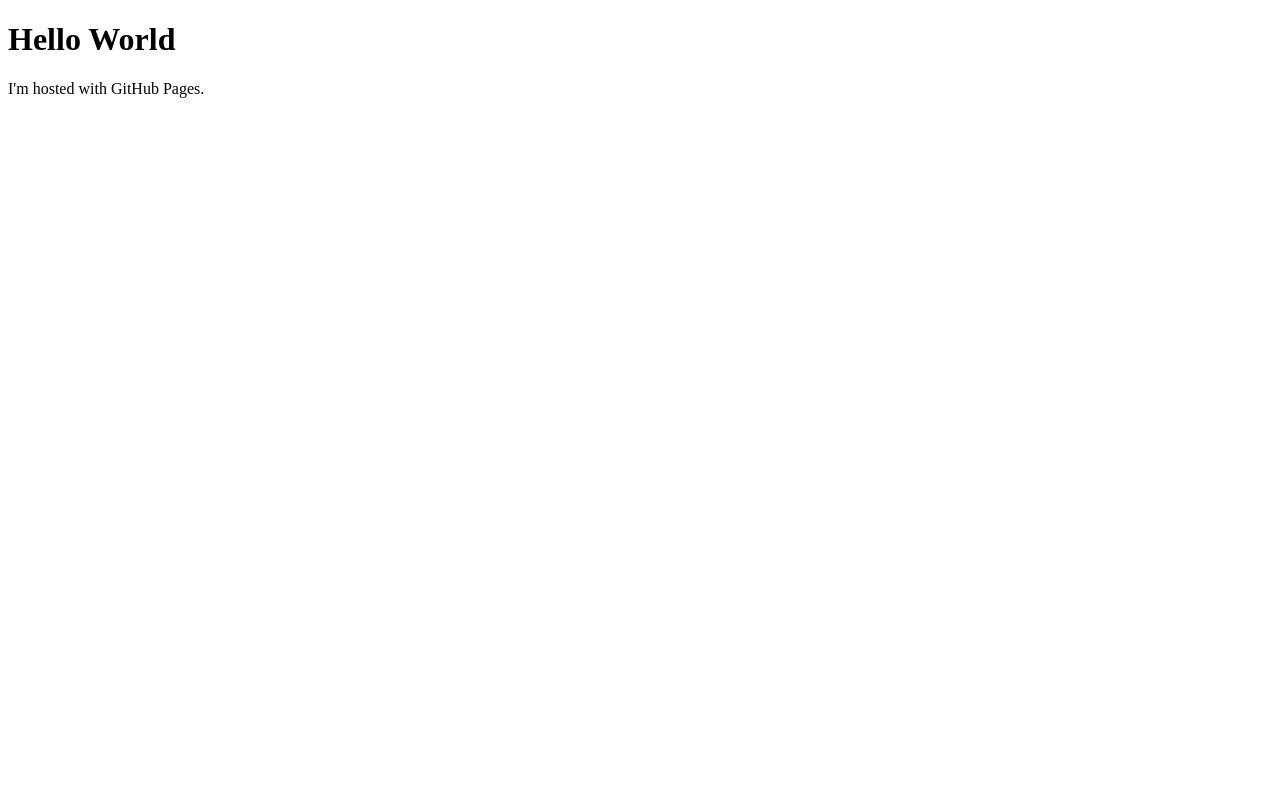
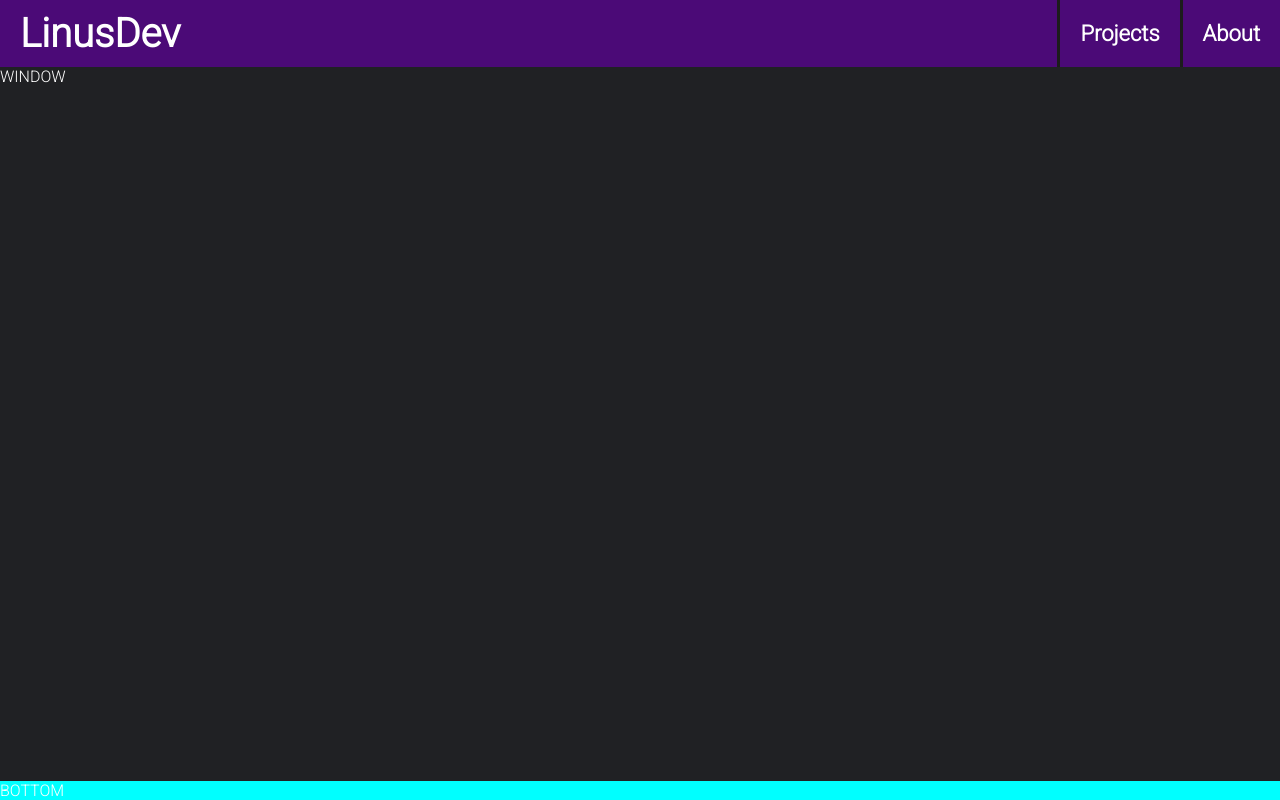
Before and after one commit to lni-dev/lni-dev.github.io, a plain HTML site: page index.html in a window 1280 px wide. Drawn offline with Linux system fonts and the light colour scheme.

Commit message:
index.html

```diff
--- /dev/null
+++ b/css/standard.css
@@ -0,0 +1,33 @@
+*{
+    font-family: 'Roboto', sans-serif;
+    margin: 0;
+    padding: 0;
+
+    background-color: #202124;
+    color: white;
+}
+
+a {
+
+}
+
+.heading {
+    font-size: 40px;
+    font-weight: bold;
+    background-color: inherit;
+    text-decoration: none;
+}
+
+.button {
+    font-size: 22px;
+    font-weight: bolder;
+    background-color: inherit;
+    text-decoration: none;
+    display: flex;
+    justify-content: center;
+    align-items: center;
+    padding: 10px 20px;
+    border-left-width: 3px;
+    border-left-style: solid;
+    border-left-color: #1c1c1c;
+}
--- /dev/null
+++ b/index.css
@@ -0,0 +1,56 @@
+
+
+#container {
+    display: flex;
+    flex-direction: column;
+    align-content: stretch;
+    gap: 0;
+
+    height: 100vh;
+}
+
+/*This is the header*/
+#top {
+    flex-shrink: 1;
+
+    background-color: #4b0a77;
+
+    display: flex;
+    flex-direction: row;
+    align-content: stretch;
+    gap: 0;
+}
+
+#top-heading-container {
+    flex-shrink: 1;
+
+    background-color: inherit;
+    padding: 10px 20px 10px 20px;
+}
+
+#top-buttons-container {
+    flex-grow: 2;
+    background-color: inherit;
+
+    display: flex;
+    flex-direction: row-reverse;
+    justify-content: flex-start;
+    align-items: stretch;
+    gap: 0;
+    align-content: center;
+
+}
+
+#top-buttons-container .button:hover {
+    background-color: #2e0248;
+}
+
+#window {
+    flex-grow: 2;
+    background-color: inherit;
+}
+
+#bottom {
+    flex-shrink: 1;
+    background-color: aqua;
+}
--- a/index.html
+++ b/index.html
@@ -1,7 +1,45 @@
 <!DOCTYPE html>
 <html>
+<head>
+    <title>LinusDev</title>
+    <meta charset="UTF-8">
+
+    <!-- css -->
+    <link rel="stylesheet" href="css/standard.css">
+    <link rel="stylesheet" href="index.css">
+
+
+    <!-- Roboto front -->
+    <link rel="preconnect" href="https://fonts.googleapis.com">
+    <link rel="preconnect" href="https://fonts.gstatic.com" crossorigin>
+    <link href="https://fonts.googleapis.com/css2?family=Roboto:wght@100;300&display=swap" rel="stylesheet">
+
+
+</head>
 <body>
-<h1>Hello World</h1>
-<p>I'm hosted with GitHub Pages.</p>
+<div id="container">
+
+    <div id="top">
+        <div id="top-heading-container">
+            <a class="heading" href="index.html">LinusDev</a>
+        </div>
+
+        <div id="top-buttons-container">
+            <a class="button" href="">About</a>
+            <a class="button" href="">Projects</a>
+        </div>
+
+    </div>
+
+    <div id="window">
+        WINDOW
+    </div>
+
+    <div id="bottom">
+        BOTTOM
+    </div>
+
+</div>
+
 </body>
 </html>
```
